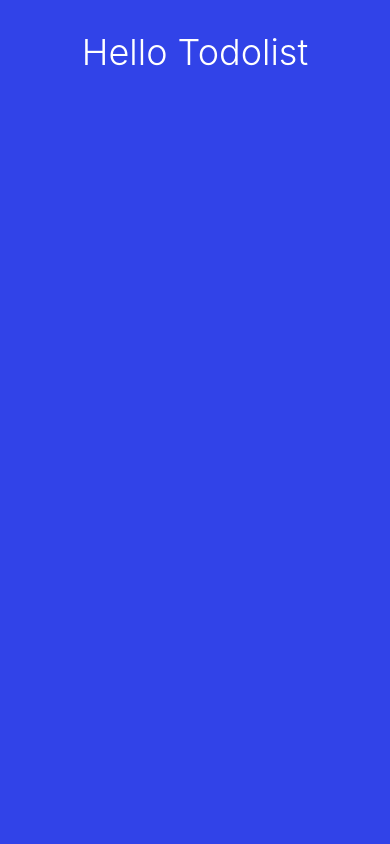
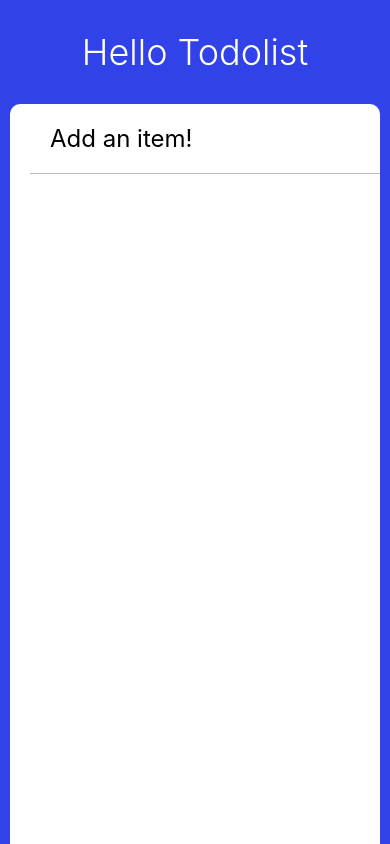
Before and after one commit to himitery/react_native-todos, a React Native app: screen / in a window 390 px wide. Built offline with nearby package versions, Linux system fonts and the light colour scheme.

Commit message:
React Native Tutorial: Card View 추가하기

```diff
--- a/App.js
+++ b/App.js
@@ -1,10 +1,13 @@
 import React from 'react';
-import {SafeAreaView, StyleSheet, Text} from 'react-native';
+import {SafeAreaView, StyleSheet, Text, TextInput, View} from 'react-native';
 
 const App = () => {
   return (
     <SafeAreaView style={styles.container}>
       <Text style={styles.appTitle}>Hello Todolist</Text>
+      <View style={styles.card}>
+        <TextInput style={styles.input} placeholder="Add an item!" />
+      </View>
     </SafeAreaView>
   );
 };
@@ -23,6 +26,21 @@
     textAlign: 'center',
     backgroundColor: '#3143e8',
   },
+  card: {
+    backgroundColor: '#fff',
+    flex: 1,
+    borderTopLeftRadius: 10,
+    borderTopRightRadius: 10,
+    marginLeft: 10,
+    marginRight: 10,
+  },
+  input: {
+    padding: 20,
+    borderBottomColor: '#bbb',
+    borderBottomWidth: 1,
+    fontSize: 24,
+    marginLeft: 20,
+  },
 });
 
 export default App;
```
